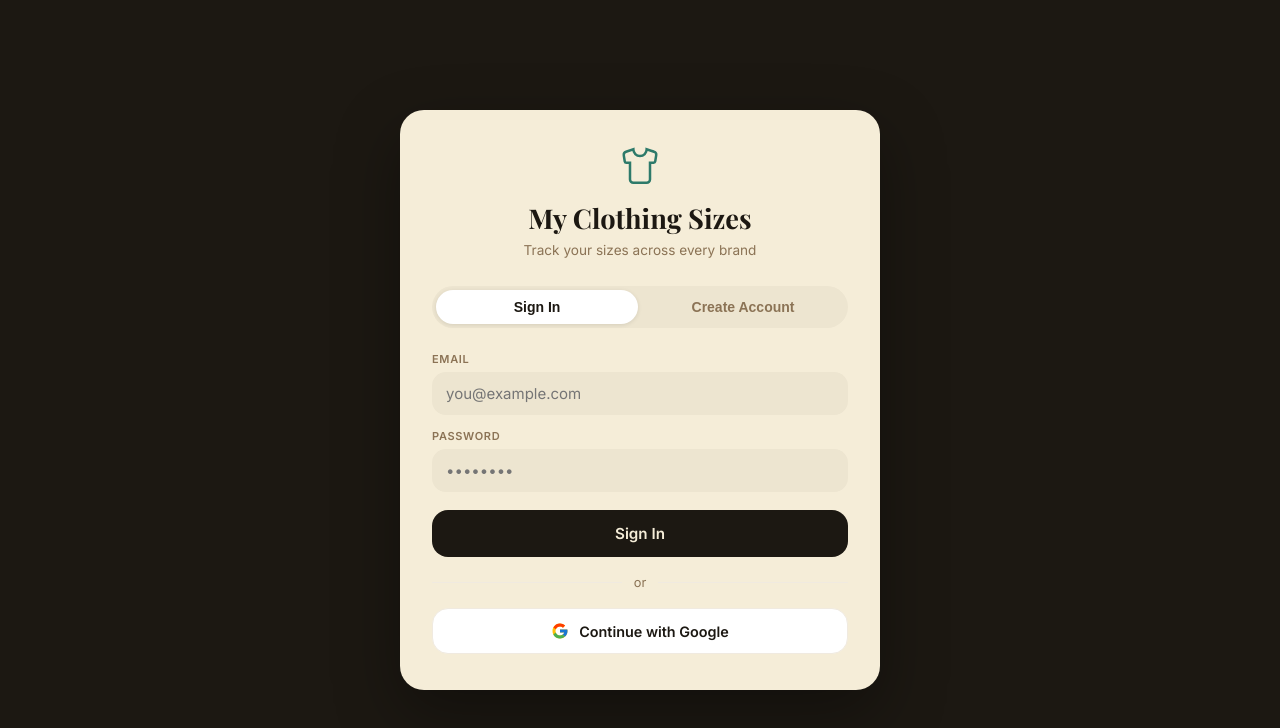
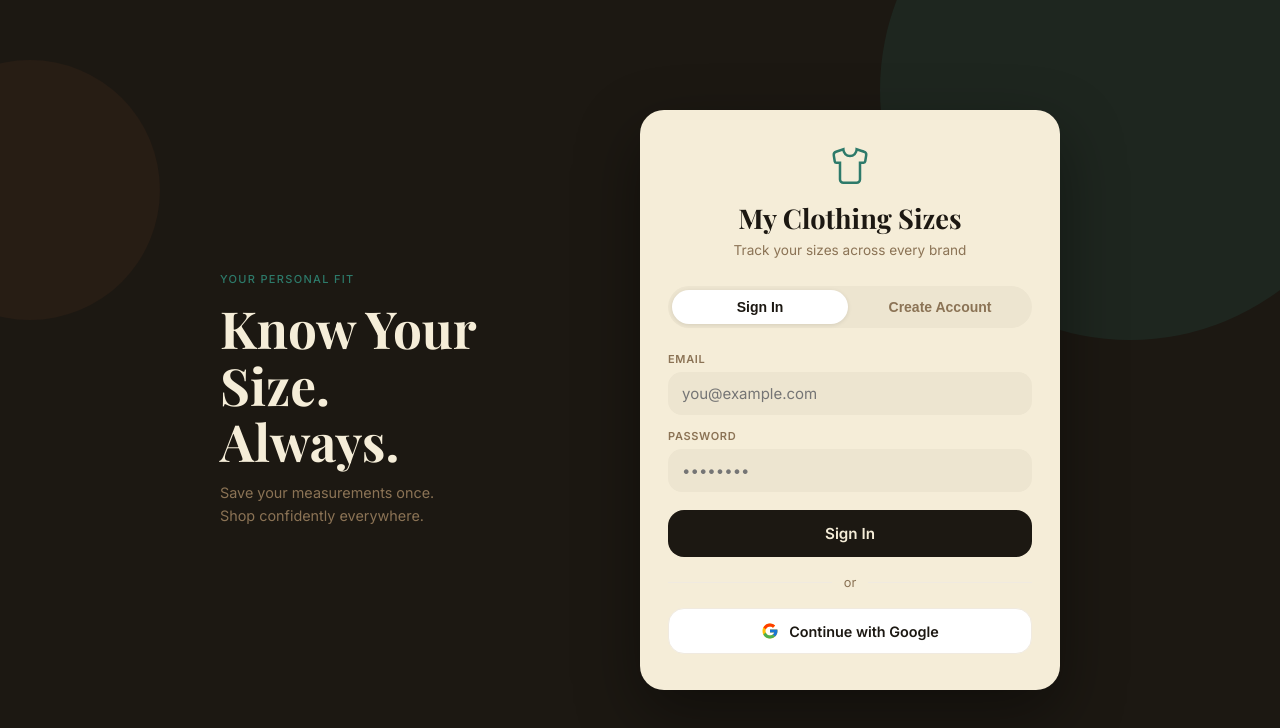
Before and after one commit to apin13/clothing-sizes, a plain HTML site: page index.html in a window 1280 px wide. Drawn offline with nearby package versions, Linux system fonts and the light colour scheme; no server answers.

Commit message:
Fix mobile layout: proper header, big size numbers, splash hero screen
- Header split into two rows on mobile: subtitle + Playfair heading on left, avatar on right
- Size display bumped to 3rem Playfair Display
- Auth screen gets proper dark hero with tagline above the bottom sheet panel
- Decorative circles on auth bg via CSS pseudo-elements

Co-Authored-By: Claude Sonnet 4.6 <noreply@anthropic.com>

```diff
--- a/index.html
+++ b/index.html
@@ -46,20 +46,54 @@
     #authScreen {
       min-height: 100vh;
       display: flex;
-      align-items: flex-end;
-      justify-content: center;
+      flex-direction: column;
+      justify-content: flex-end;
       background: var(--near-black);
+      position: relative;
+      overflow: hidden;
+    }
+    #authScreen::before {
+      content: '';
+      position: absolute; top: -120px; right: -80px;
+      width: 340px; height: 340px; border-radius: 50%;
+      background: var(--green); opacity: .15;
+    }
+    #authScreen::after {
+      content: '';
+      position: absolute; top: 60px; left: -100px;
+      width: 260px; height: 260px; border-radius: 50%;
+      background: var(--terracotta); opacity: .1;
+    }
+    .auth-hero {
+      flex: 1; display: flex; flex-direction: column;
+      justify-content: center; padding: 60px 28px 32px;
+      position: relative; z-index: 1;
+    }
+    .auth-hero-label {
+      font-size: 11px; font-weight: 500; color: var(--green);
+      text-transform: uppercase; letter-spacing: .12em; margin-bottom: 14px;
+    }
+    .auth-hero h1 {
+      font-family: 'Playfair Display', Georgia, serif;
+      font-size: 2.8rem; font-weight: 700; color: var(--bg);
+      line-height: 1.1; margin-bottom: 12px;
+    }
+    .auth-hero p {
+      font-size: .9rem; color: var(--muted); line-height: 1.6;
     }
     .auth-card {
       background: var(--bg);
-      border-radius: 24px 24px 0 0;
-      padding: 32px 20px 40px;
+      border-radius: 28px 28px 0 0;
+      padding: 28px 20px 44px;
       width: 100%;
-      max-width: 480px;
+      position: relative; z-index: 1;
     }
     @media (min-width: 600px) {
-      #authScreen { align-items: center; padding: 24px; }
-      .auth-card { border-radius: 24px; padding: 36px 32px; box-shadow: 0 24px 64px rgba(0,0,0,.35); }
+      #authScreen { flex-direction: row; align-items: center; justify-content: center; padding: 24px; gap: 40px; }
+      #authScreen::before { top: -160px; right: -100px; width: 500px; height: 500px; }
+      .auth-hero { padding: 40px 0; flex: 1; max-width: 380px; }
+      .auth-hero h1 { font-size: 3.2rem; }
+      .auth-card { border-radius: 24px; padding: 36px 28px; box-shadow: 0 24px 64px rgba(0,0,0,.4); max-width: 420px; flex: 1; }
     }
     .auth-logo { text-align: center; margin-bottom: 28px; }
     .auth-logo svg { color: var(--green); }
@@ -87,12 +121,28 @@
     .setup-banner ol { padding-left: 18px; margin-top: 6px; }
 
     /* ── APP HEADER ── */
-    header { display: flex; align-items: center; justify-content: space-between; padding: 16px 20px; background: var(--bg); border-bottom: 1px solid var(--border); flex-wrap: wrap; gap: 12px; }
-    header h1 { font-family: 'Playfair Display', Georgia, serif; font-size: 1.35rem; font-weight: 700; color: var(--near-black); }
+    header {
+      display: flex; flex-direction: column; gap: 0;
+      padding: 52px 20px 0; background: var(--bg);
+      border-bottom: 1px solid var(--border);
+    }
+    .header-top { display: flex; align-items: center; justify-content: space-between; padding-bottom: 16px; }
+    header h1 { font-family: 'Playfair Display', Georgia, serif; font-size: 2rem; font-weight: 700; color: var(--near-black); line-height: 1; }
     header h1 span { color: var(--near-black); }
-    .header-right { display: flex; align-items: center; gap: 10px; }
-    .user-chip { display: flex; align-items: center; gap: 8px; padding: 6px 12px; background: var(--surface); border-radius: 100px; font-size: .82rem; border: 1px solid var(--border); }
-    .user-avatar { width: 28px; height: 28px; border-radius: 50%; background: var(--green); color: #fff; display: flex; align-items: center; justify-content: center; font-size: .8rem; font-weight: 700; flex-shrink: 0; }
+    .header-subtitle { font-size: 11px; font-weight: 500; color: var(--muted); text-transform: uppercase; letter-spacing: .07em; margin-bottom: 4px; }
+    .header-right { display: flex; align-items: center; gap: 8px; }
+    .user-chip { display: flex; align-items: center; gap: 8px; padding: 5px 12px 5px 5px; background: var(--surface); border-radius: 100px; font-size: .82rem; border: 1px solid var(--border); }
+    .user-avatar { width: 30px; height: 30px; border-radius: 50%; background: var(--green); color: #fff; display: flex; align-items: center; justify-content: center; font-size: .8rem; font-weight: 700; flex-shrink: 0; }
+    /* hide desktop-style add button on mobile, show a compact one */
+    #btnAddHeader { display: none; }
+    @media (min-width: 600px) {
+      header { padding: 20px 24px 0; flex-direction: row; align-items: center; flex-wrap: wrap; }
+      .header-top { padding-bottom: 0; }
+      .header-subtitle { display: none; }
+      header h1 { font-size: 1.4rem; }
+      #btnAddHeader { display: inline-flex; }
+      .btn-logout { display: inline-flex; }
+    }
 
     /* ── BUTTONS ── */
     .btn { display: inline-flex; align-items: center; gap: 6px; padding: 8px 16px; border-radius: 16px; font-size: .875rem; font-weight: 600; cursor: pointer; border: none; transition: background .15s, transform .1s, opacity .15s; font-family: inherit; }
@@ -133,7 +183,8 @@
     .card-actions { display: flex; gap: 2px; }
     .tag { display: inline-block; padding: 4px 12px; border-radius: 100px; background: var(--green-light); color: var(--green); font-size: .72rem; font-weight: 600; letter-spacing: .02em; }
     .tag-model { display: inline-block; padding: 4px 12px; border-radius: 100px; background: var(--terracotta-light); color: var(--terracotta); font-size: .72rem; font-weight: 600; letter-spacing: .02em; }
-    .size-display { font-family: 'Playfair Display', Georgia, serif; font-size: 1.8rem; font-weight: 700; color: var(--near-black); line-height: 1.1; }
+    .size-display { font-family: 'Playfair Display', Georgia, serif; font-size: 3rem; font-weight: 700; color: var(--near-black); line-height: 1; }
+    .size-display-unit { font-family: 'Inter', sans-serif; font-size: .85rem; font-weight: 400; color: var(--muted); margin-left: 4px; }
     .card-meta { display: flex; flex-wrap: wrap; gap: 6px; }
     .card-meta span { font-size: .78rem; color: var(--muted); background: var(--bg); padding: 3px 10px; border-radius: 100px; }
     .notes { font-size: .82rem; color: var(--muted); line-height: 1.5; font-style: italic; }
@@ -234,6 +285,11 @@
      AUTH SCREEN
 ══════════════════════════════════════════════ -->
 <div id="authScreen">
+  <div class="auth-hero">
+    <div class="auth-hero-label">Your Personal Fit</div>
+    <h1>Know Your<br/>Size.<br/>Always.</h1>
+    <p>Save your measurements once.<br/>Shop confidently everywhere.</p>
+  </div>
   <div class="auth-card">
     <div class="auth-logo">
       <svg width="40" height="40" fill="none" stroke="currentColor" stroke-width="1.5" viewBox="0 0 24 24">
@@ -286,7 +342,11 @@
 ══════════════════════════════════════════════ -->
 <div id="appScreen" class="hidden">
   <header>
+    <div class="header-top">
+      <div>
+        <div class="header-subtitle">My Wardrobe</div>
         <h1>My <span>Sizes</span></h1>
+      </div>
       <div class="header-right">
         <div class="user-chip">
           <div class="user-avatar" id="userAvatar">?</div>
@@ -298,6 +358,7 @@
           <svg width="14" height="14" fill="none" stroke="currentColor" stroke-width="2.5" viewBox="0 0 24 24"><path d="M12 5v14M5 12h14"/></svg>
           Add Size
         </button>
+      </div>
     </div>
   </header>
 
```
Lines whose indentation alone changed are shown as unchanged.
